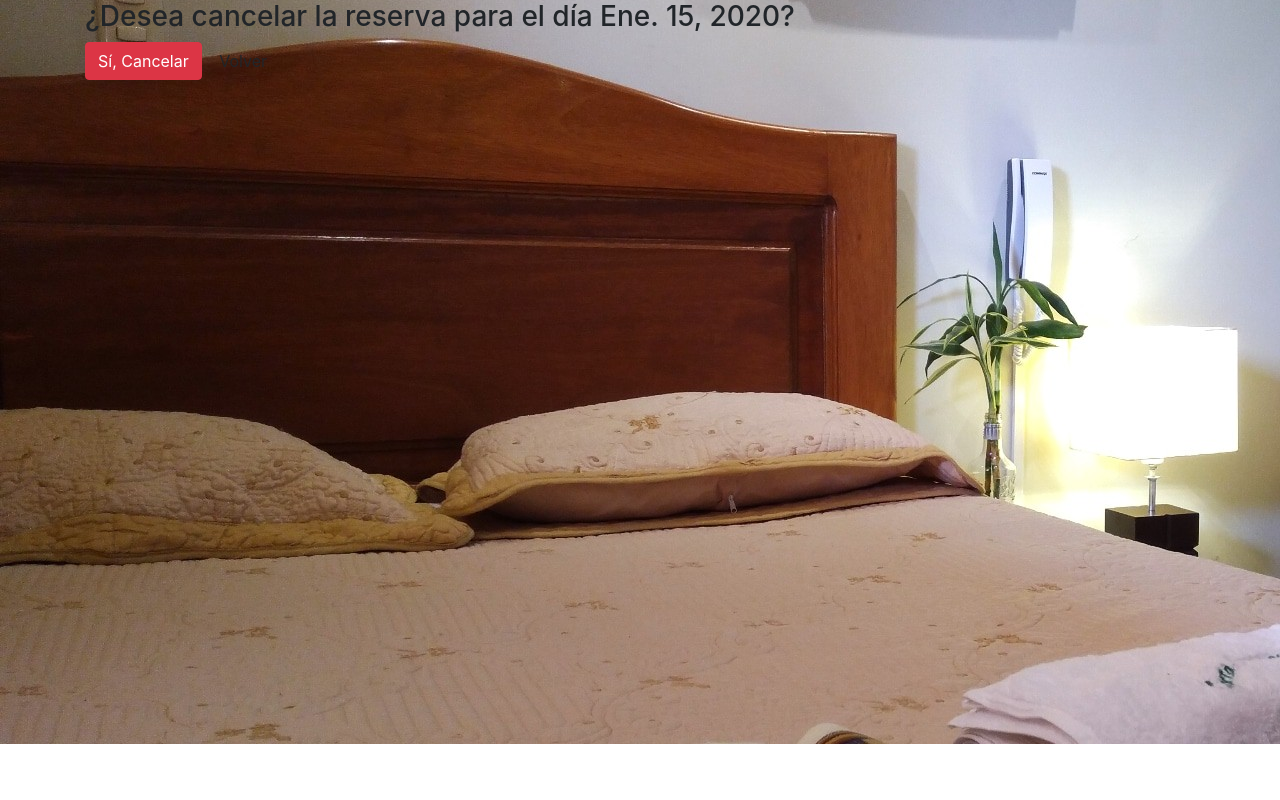
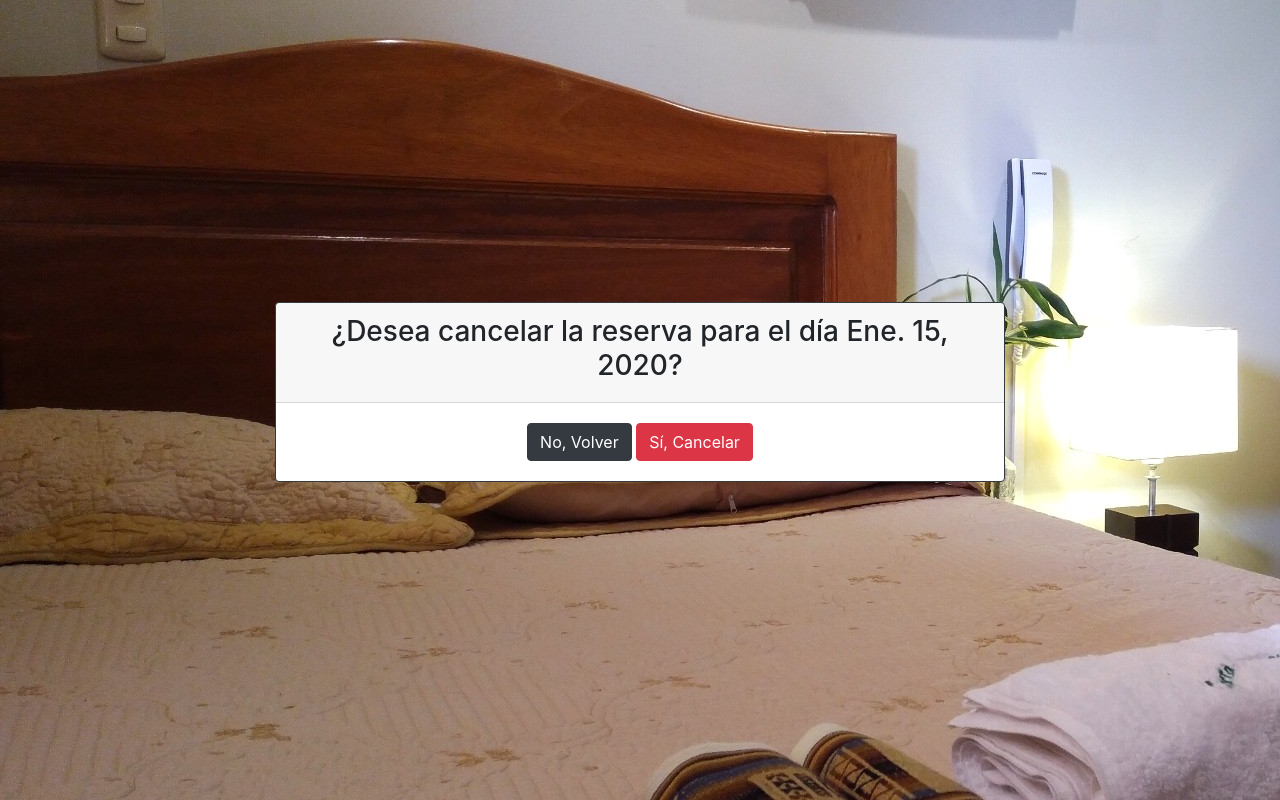
Before and after one commit to DynamicProphet/Hostal_Do-a_Clarita, a Django app: template proyectoHostal/templates/reserva/eliminar_reserva.html in a window 1280 px wide. Shown: the part 56-856 px from the top of the page. Before the commit the page ends 800 px from the top, so only its background shows below. Run offline with Django 3.2, Linux system fonts and the light colour scheme; the template is opened without the code that fills it: values that come from a table or form of the project are taken from there, others are empty; tables that the repository leaves empty hold one stand-in row (values such as "Sample post"); some libraries are stand-ins or nearby versions.

Commit message:
Ajuste con el estilo de eliminar y modificar reservas

```diff
--- a/proyectoHostal/templates/reserva/eliminar_reserva.html
+++ b/proyectoHostal/templates/reserva/eliminar_reserva.html
@@ -6,22 +6,24 @@
 {% block navbar %} {% include 'base/navbar.html' %} {% endblock %}
 {% block img_bg %} style="background-image:url({% static 'img/background/img-home2.jpg' %})" {% endblock %}
 {% block content %}
-<section class="slide fade-6 kenBurns">
-  <div class="content">
-    <div class="container">
-      <div class="wrap">
-        <div class="fix-12-12">
-            <form method="post" class="formulario">
-                <div class="mensaje_confirmacion">
-                    {% csrf_token %}
-                    <h3>¿Desea cancelar la reserva para el día {{ reserva.fecha_inicio }}?</h3>
-                    <button class="btn btn-danger" type="submit">Sí, Cancelar</button>
-                    <a class= "btn btn-default" href="/reserva/ver-reserva/">Volver</a>
-                </div>
-            </form>
-        </div>
-      </div>
+<div class="container h-100">
+  <div class="row justify-content-center h-100">
+    <div class="col-sm-8 align-self-center text-center">
+      <section>
+          <div class="card border-dark mb-3">
+            <div class="card-header">
+              <h3>¿Desea cancelar la reserva para el día {{ reserva.fecha_inicio }}?</h3>
+            </div>
+            <div class="card-body">
+              <form method="POST" enctype="multipart/form-data" class="formulario">
+                {% csrf_token %}
+                <a class= "btn btn-dark" href="/reserva/listar/">No, Volver</a>
+                <button class="btn btn-danger" type="submit">Sí, Cancelar</button>
+              </form>
+            </div>
+          </div>
+      </section>
     </div>
   </div>
-</section>
+</div>
 {% endblock  %}
--- a/proyectoHostal/templates/reserva/modificar_reserva.html
+++ b/proyectoHostal/templates/reserva/modificar_reserva.html
@@ -16,11 +16,11 @@
             </div>
             <div class="card-body">
               <form method="POST" enctype="multipart/form-data" class="formulario">
-
                     <div class="formulario">
                         {% csrf_token %}
                         {{ form.as_p }}
-                        <button type="submit">Editar</button>
+                        <a class="btn btn-dark" href="/reserva/listar/">volver</a>
+                        <button class="btn btn-success" type="submit">Editar</button>
                     </div>
                 </form>
             </div>
```
